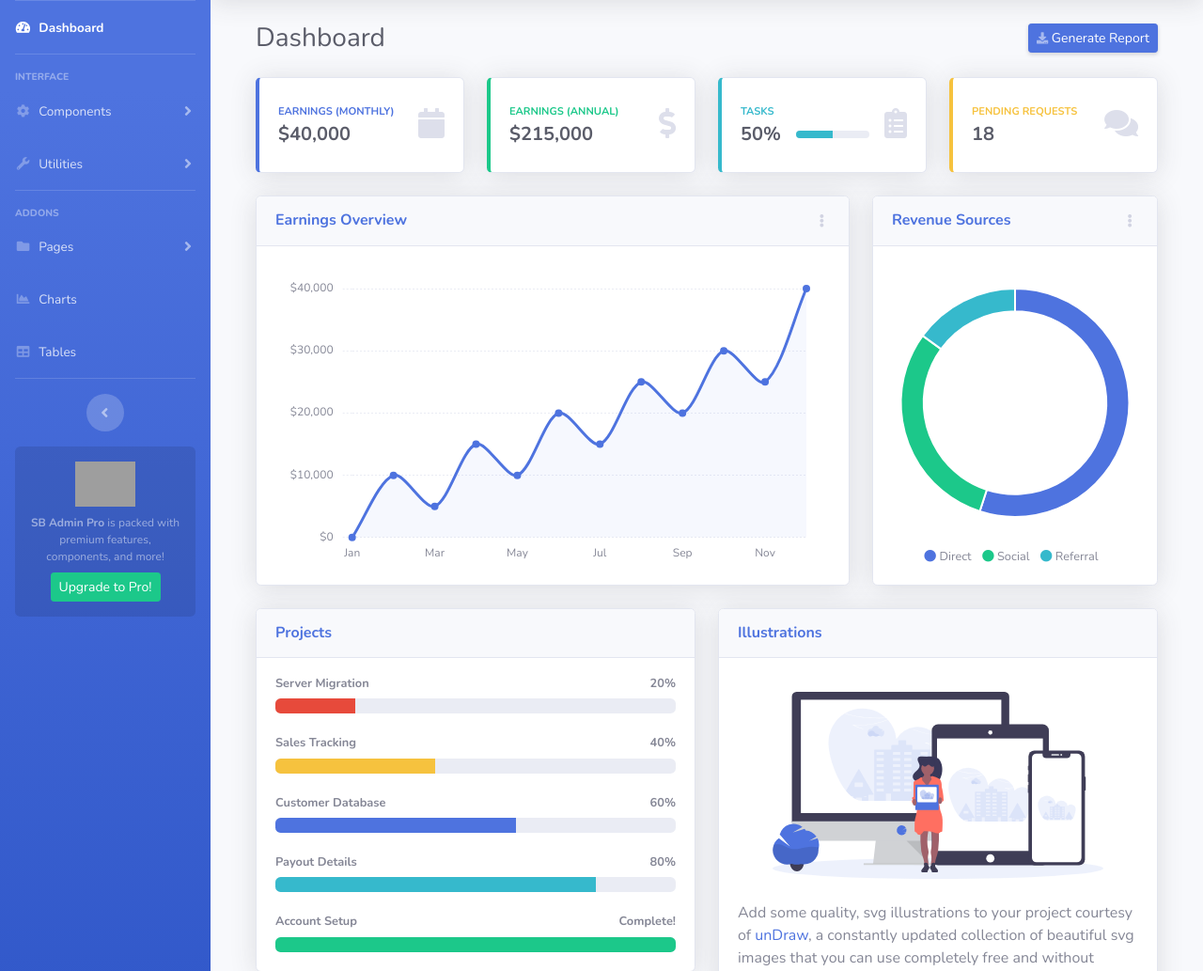
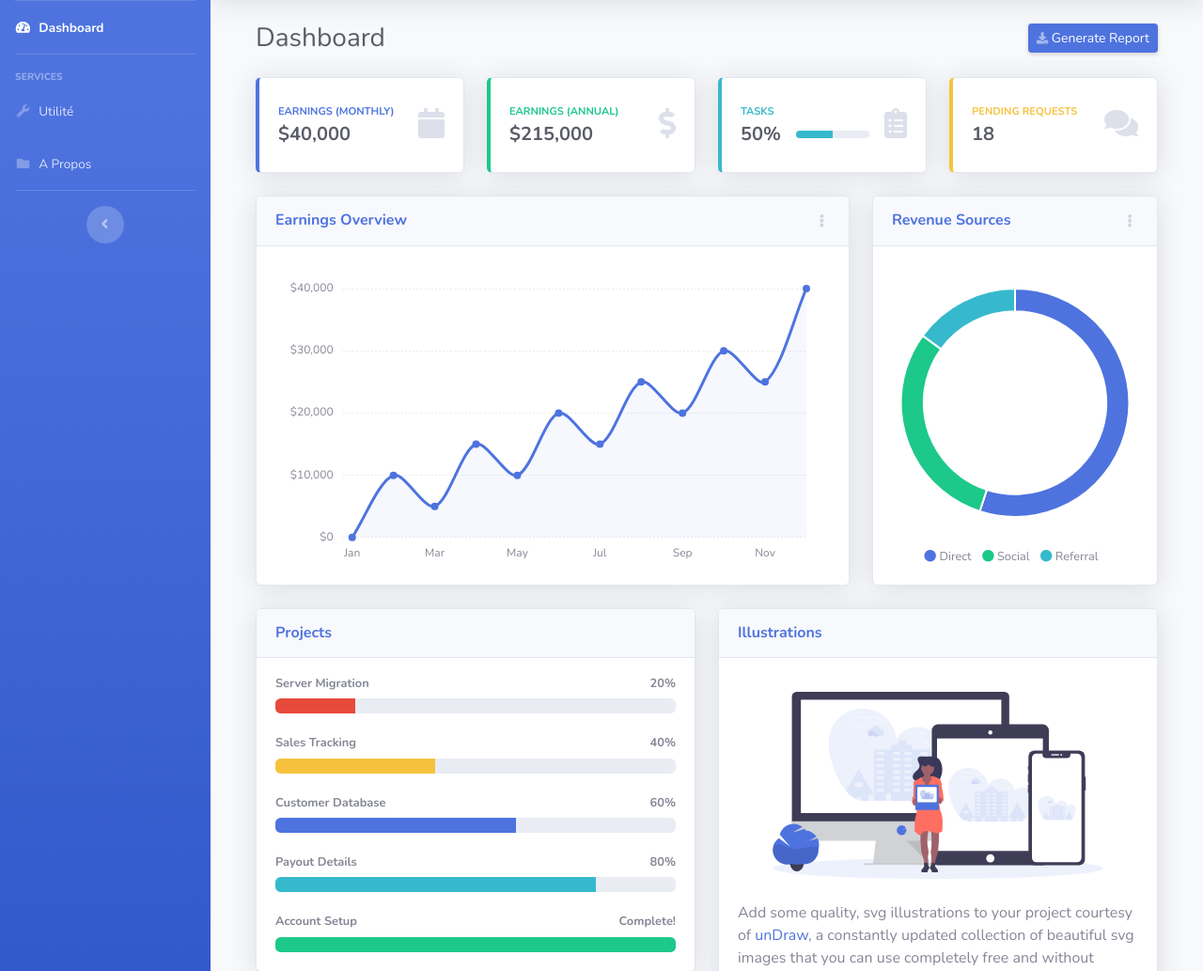
Before and after one commit to Akon2020/flaskProject, a Flask app: page / in a window 1280 px wide. Shown: the part 70-1103 px from the top of the page at 94% size. Run offline with Flask 3, Linux system fonts and the light colour scheme; some libraries are stand-ins or nearby versions; grey boxes are pictures that could not be loaded.

Commit message:
navbar adapted

```diff
--- a/templates/navbar.html
+++ b/templates/navbar.html
@@ -23,129 +23,23 @@
 
   <hr class="sidebar-divider" />
 
-  <div class="sidebar-heading">Interface</div>
+  <div class="sidebar-heading">Services</div>
 
   <li class="nav-item">
-    <a
-      class="nav-link collapsed"
-      href="#"
-      data-toggle="collapse"
-      data-target="#collapseTwo"
-      aria-expanded="true"
-      aria-controls="collapseTwo"
-    >
-      <i class="fas fa-fw fa-cog"></i>
-      <span>Components</span>
+    <a class="nav-link" href="/info">
+      <i class="fas fa-fw fa-wrench"></i>
+      <span>Utilité</span>
     </a>
-    <div
-      id="collapseTwo"
-      class="collapse"
-      aria-labelledby="headingTwo"
-      data-parent="#accordionSidebar"
-    >
-      <div class="bg-white py-2 collapse-inner rounded">
-        <h6 class="collapse-header">Custom Components:</h6>
-        <a class="collapse-item" href="buttons.html">Buttons</a>
-        <a class="collapse-item" href="cards.html">Cards</a>
-      </div>
-    </div>
   </li>
 
   <li class="nav-item">
-    <a
-      class="nav-link collapsed"
-      href="#"
-      data-toggle="collapse"
-      data-target="#collapseUtilities"
-      aria-expanded="true"
-      aria-controls="collapseUtilities"
-    >
-      <i class="fas fa-fw fa-wrench"></i>
-      <span>Utilities</span>
+    <a class="nav-link" href="/about">
+      <i class="fas fa-fw fa-folder"></i>
+      <span>A Propos</span>
     </a>
-    <div
-      id="collapseUtilities"
-      class="collapse"
-      aria-labelledby="headingUtilities"
-      data-parent="#accordionSidebar"
-    >
-      <div class="bg-white py-2 collapse-inner rounded">
-        <h6 class="collapse-header">Custom Utilities:</h6>
-        <a class="collapse-item" href="utilities-color.html">Colors</a>
-        <a class="collapse-item" href="utilities-border.html">Borders</a>
-        <a class="collapse-item" href="utilities-animation.html">Animations</a>
-        <a class="collapse-item" href="utilities-other.html">Other</a>
-      </div>
-    </div>
   </li>
-
   <hr class="sidebar-divider" />
-
-  <div class="sidebar-heading">Addons</div>
-  <li class="nav-item">
-    <a
-      class="nav-link collapsed"
-      href="#"
-      data-toggle="collapse"
-      data-target="#collapsePages"
-      aria-expanded="true"
-      aria-controls="collapsePages"
-    >
-      <i class="fas fa-fw fa-folder"></i>
-      <span>Pages</span>
-    </a>
-    <div
-      id="collapsePages"
-      class="collapse"
-      aria-labelledby="headingPages"
-      data-parent="#accordionSidebar"
-    >
-      <div class="bg-white py-2 collapse-inner rounded">
-        <h6 class="collapse-header">Login Screens:</h6>
-        <a class="collapse-item" href="login.html">Login</a>
-        <a class="collapse-item" href="register.html">Register</a>
-        <a class="collapse-item" href="forgot-password.html">Forgot Password</a>
-        <div class="collapse-divider"></div>
-        <h6 class="collapse-header">Other Pages:</h6>
-        <a class="collapse-item" href="404.html">404 Page</a>
-        <a class="collapse-item" href="blank.html">Blank Page</a>
-      </div>
-    </div>
-  </li>
-
-  <li class="nav-item">
-    <a class="nav-link" href="charts.html">
-      <i class="fas fa-fw fa-chart-area"></i>
-      <span>Charts</span></a
-    >
-  </li>
-
-  <li class="nav-item">
-    <a class="nav-link" href="tables.html">
-      <i class="fas fa-fw fa-table"></i>
-      <span>Tables</span></a
-    >
-  </li>
-
-  <hr class="sidebar-divider d-none d-md-block" />
   <div class="text-center d-none d-md-inline">
     <button class="rounded-circle border-0" id="sidebarToggle"></button>
   </div>
-
-  <div class="sidebar-card d-none d-lg-flex">
-    <img
-      class="sidebar-card-illustration mb-2"
-      src="img/undraw_rocket.svg"
-      alt="..."
-    />
-    <p class="text-center mb-2">
-      <strong>SB Admin Pro</strong> is packed with premium features, components,
-      and more!
-    </p>
-    <a
-      class="btn btn-success btn-sm"
-      href="https://startbootstrap.com/theme/sb-admin-pro"
-      >Upgrade to Pro!</a
-    >
-  </div>
 </ul>
```
